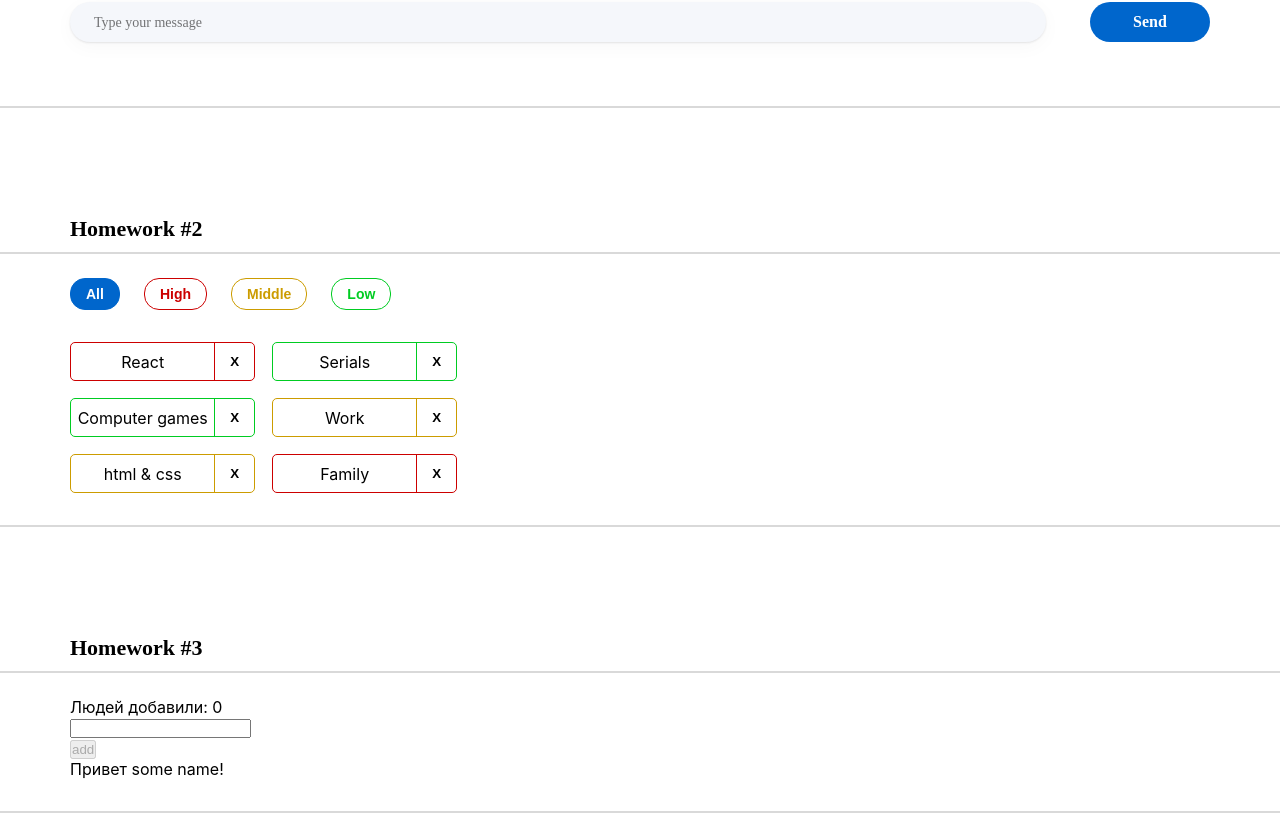
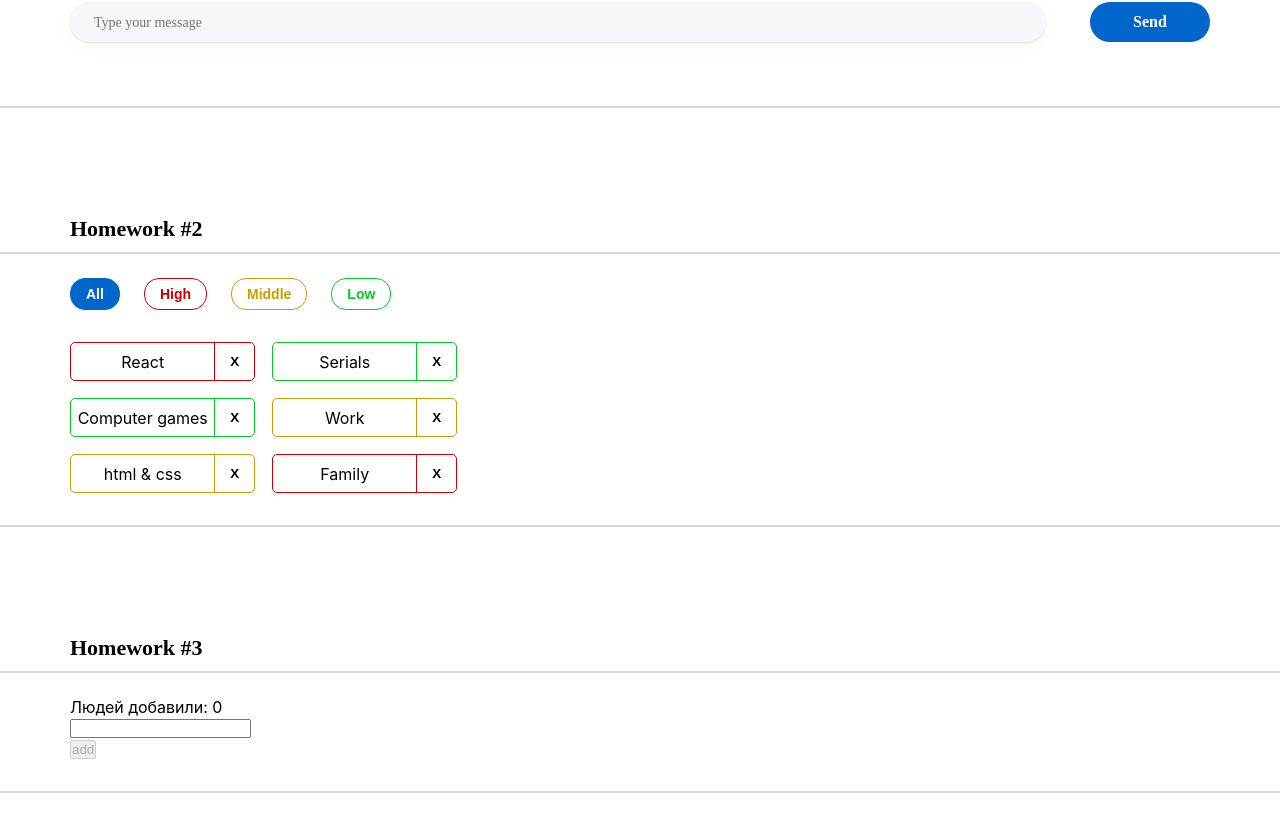
Before and after one commit to Pikadorius/HW-Monday, a React (Create React App) app: page / in a window 1280 px wide. Shown: the part 393-1206 px from the top of the page. Built offline with nearby package versions, Linux system fonts and the light colour scheme.

Commit message:
some experiments

```diff
--- a/src/s2-homeworks/hw03/Greeting.tsx
+++ b/src/s2-homeworks/hw03/Greeting.tsx
@@ -2,19 +2,18 @@ import React, {ChangeEvent, KeyboardEvent} from 'react'
 import s from './Greeting.module.css'
 
 type GreetingPropsType = {
-    name: any // need to fix any
-    setNameCallback: any // need to fix any
-    addUser: any // need to fix any
+    name: string // need to fix any
+    setNameCallback: (event: ChangeEvent<HTMLInputElement>)=>void // need to fix any
+    addUser: ()=>void // need to fix any
     onBlur: any // need to fix any
-    onEnter: any // need to fix any
-    error: any // need to fix any
-    totalUsers: any // need to fix any
-    lastUserName?: any // need to fix any
+    onEnter: (event: KeyboardEvent<HTMLInputElement>)=>void // need to fix any
+    error: string // need to fix any
+    totalUsers: number// need to fix any
+    lastUserName?: string // need to fix any
 }
 
 // презентационная компонента (для верстальщика)
-const Greeting: React.FC<GreetingPropsType> = (
-    {
+const Greeting: React.FC<GreetingPropsType> = ( {
         name,
         setNameCallback,
         addUser,
--- a/src/s2-homeworks/hw03/GreetingContainer.tsx
+++ b/src/s2-homeworks/hw03/GreetingContainer.tsx
@@ -1,37 +1,46 @@
-import React, { ChangeEvent, KeyboardEvent, useState } from 'react'
+import React, {ChangeEvent, KeyboardEvent, useState} from 'react'
 import Greeting from './Greeting'
-import { UserType } from './HW3'
+import {UserType} from './HW3'
 
 type GreetingContainerPropsType = {
-    users: any // need to fix any
-    addUserCallback: any // need to fix any
+    users: Array<UserType> // need to fix any
+    addUserCallback: (name: string) => void // need to fix any
 }
 
-export const pureAddUser = (name: any, setError: any, setName: any, addUserCallback: any) => {
+export const pureAddUser = (name: string, setError: (error: string) => void, setName: (name:string)=>void, addUserCallback: (name:string)=>void) => {
     // если имя пустое - показать ошибку, иначе - добавить юзера и очистить инпут
+    let trimmedName = name.trim();
+    if (trimmedName) {
+        addUserCallback(name);
+        setName('')
+    } else {
+        setError('Ошибка! Введите имя!')
+        setName("")
+    }
 }
 
-export const pureOnBlur = (name: any, setError: any) => { // если имя пустое - показать ошибку
+export const pureOnBlur = (name: string, setError: (error:string)=>void) => { // если имя пустое - показать ошибку
+    let trimmedName = name.trim();
+    if (trimmedName.length === 0) {
+        setError('Ошибка! Введите имя!')
+    }
 }
 
-export const pureOnEnter = (e: any, addUser: any) => { // если нажата кнопка Enter - добавить
+export const pureOnEnter = (e: KeyboardEvent<HTMLInputElement>, addUser:any) => { // если нажата кнопка Enter - добавить
+    e.key === "Enter" && addUser();
 }
 
 // более простой и понятный для новичков
 // function GreetingContainer(props: GreetingPropsType) {
 
 // более современный и удобный для про :)
-const GreetingContainer: React.FC<GreetingContainerPropsType> = ({
-    users,
-    addUserCallback,
-}) => {
+const GreetingContainer: React.FC<GreetingContainerPropsType> = ({users, addUserCallback,}) => {
     // деструктуризация пропсов
-    const [name, setName] = useState<any>('') // need to fix any
-    const [error, setError] = useState<any>('') // need to fix any
+    const [name, setName] = useState<string>('') // need to fix any
+    const [error, setError] = useState<string>('') // need to fix any
 
-    const setNameCallback = (e: any) => { // need to fix any
-        setName('some name') // need to fix
-
+    const setNameCallback = (e: ChangeEvent<HTMLInputElement>) => { // need to fix any
+        setName(e.currentTarget.value) // need to fix
         error && setError('')
     }
     const addUser = () => {
@@ -46,8 +55,8 @@ const GreetingContainer: React.FC<GreetingContainerPropsType> = ({
         pureOnEnter(e, addUser)
     }
 
-    const totalUsers = 0 // need to fix
-    const lastUserName = 'some name' // need to fix
+    const totalUsers = users.length; // need to fix
+    const lastUserName = users.length>0? users[users.length-1].name:undefined;// need to fix
 
     return (
         <Greeting
--- a/src/s2-homeworks/hw03/HW3.tsx
+++ b/src/s2-homeworks/hw03/HW3.tsx
@@ -19,20 +19,22 @@ import GreetingContainer from './GreetingContainer'
 
 // types
 export type UserType = {
-    _id: any // need to fix any
-    name: any // need to fix any
+    _id: string, // need to fix any
+    name: string // need to fix any
 }
 
-export const pureAddUserCallback = (name: any, setUsers: any, users: any) => { // need to fix any
+export const pureAddUserCallback = (name: string, setUsers:(users:Array<UserType>) => void, users:Array<UserType>) => { // need to fix any
     const user = { // need to fix
+        _id: v1(),
+        name: name
     }
     setUsers([...users, user])
 }
 
 const HW3 = () => {
-    const [users, setUsers] = useState<any>([]) // need to fix any
+    const [users, setUsers] = useState<Array<UserType>>([]) // need to fix any
 
-    const addUserCallback = (name: any) => { // need to fix any
+    const addUserCallback = (name: string) => { // need to fix any
         pureAddUserCallback(name, setUsers, users)
     }
 
```
